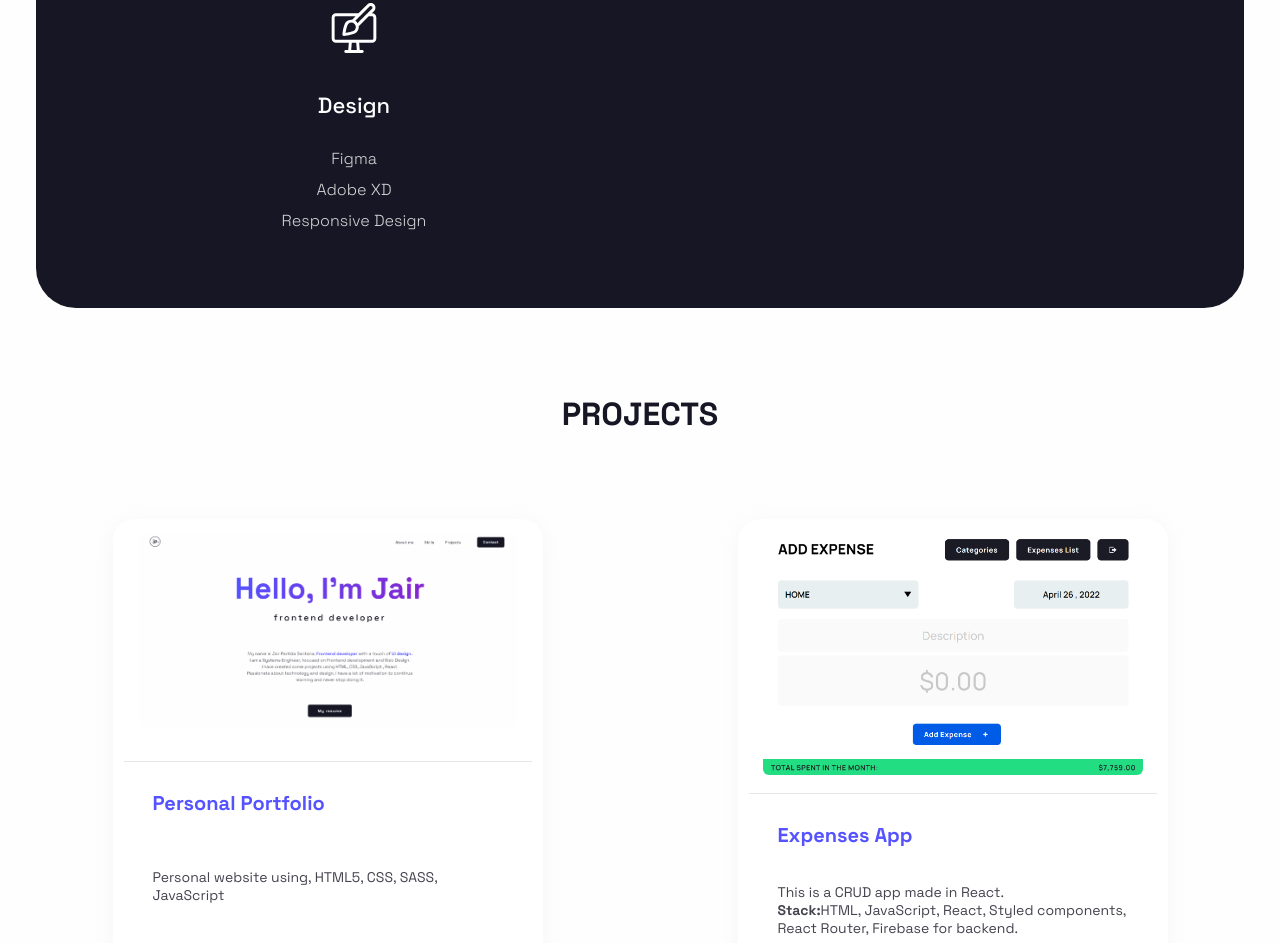
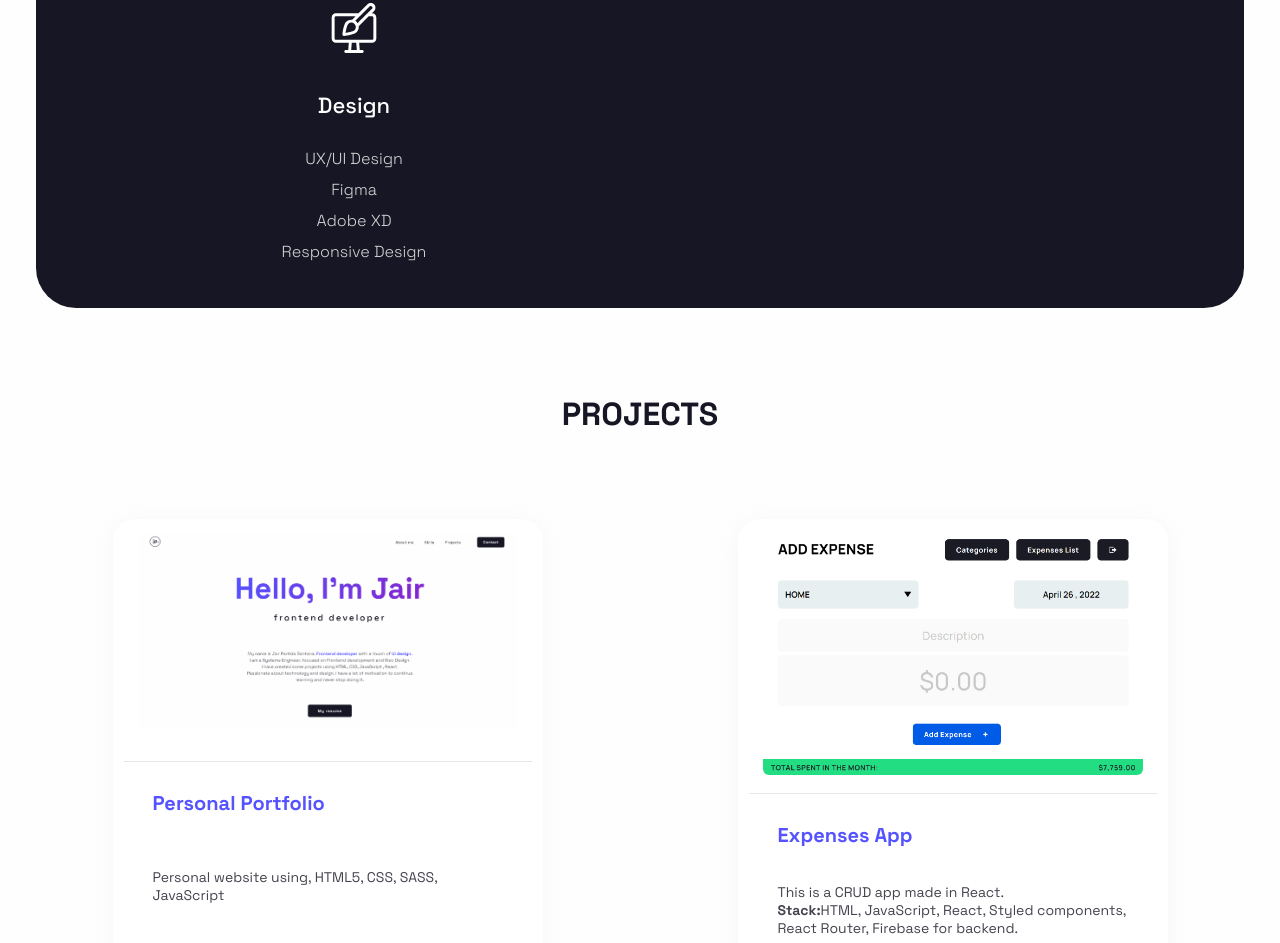
Before and after one commit to jairpss/jairpss.github.io, a plain HTML site: page index.html in a window 1280 px wide. Shown: the part 1305-2248 px from the top of the page. Drawn offline with Linux system fonts and the light colour scheme.

Commit message:
add a skill

```diff
--- a/index.html
+++ b/index.html
@@ -108,6 +108,7 @@
               </div>
               <div class="skills-content-item">
                 <h3>Design</h3>
+                  <p>UX/UI Design</p>
                   <p>Figma</p>
                   <p>Adobe XD</p>
                   <p>Responsive Design</p>
```
